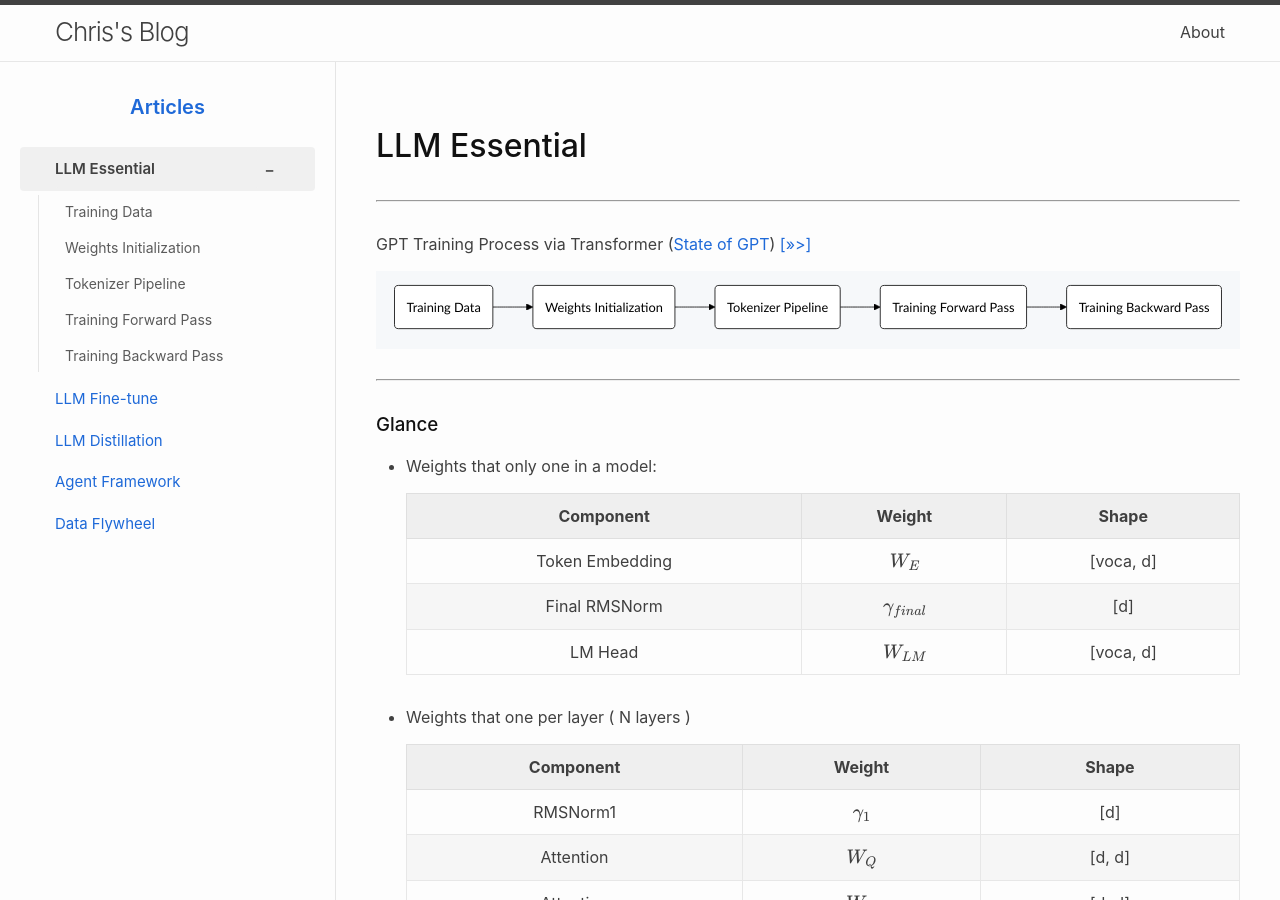
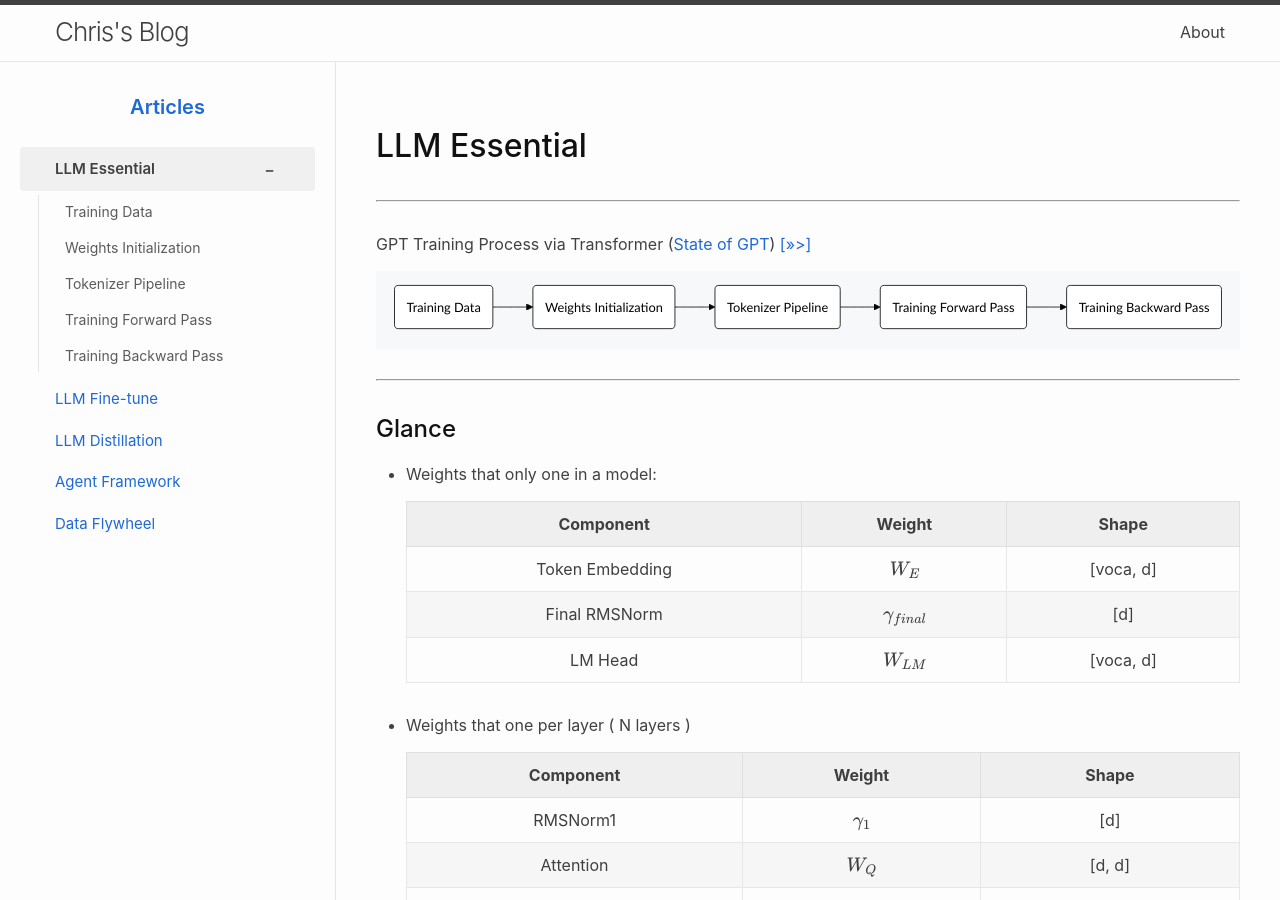
Before and after one commit to ChrisZhu2050/chriszhu2050.github.io, a Jekyll site: the page built from index.md, in a window 1280 px wide and 900 px high. Built offline with Jekyll 4.4.1, drawn with Linux system fonts in a browser that asks for light colours; nearby versions of some CDN libraries; formulas are drawn with MathJax 3.

````diff
--- a/index.md
+++ b/index.md
@@ -20,7 +20,7 @@ graph LR
 ```
 
 ***
-### Glance
+## Glance
 - Weights that only one in a model:
 
     | Component | Weight | Shape |
````
